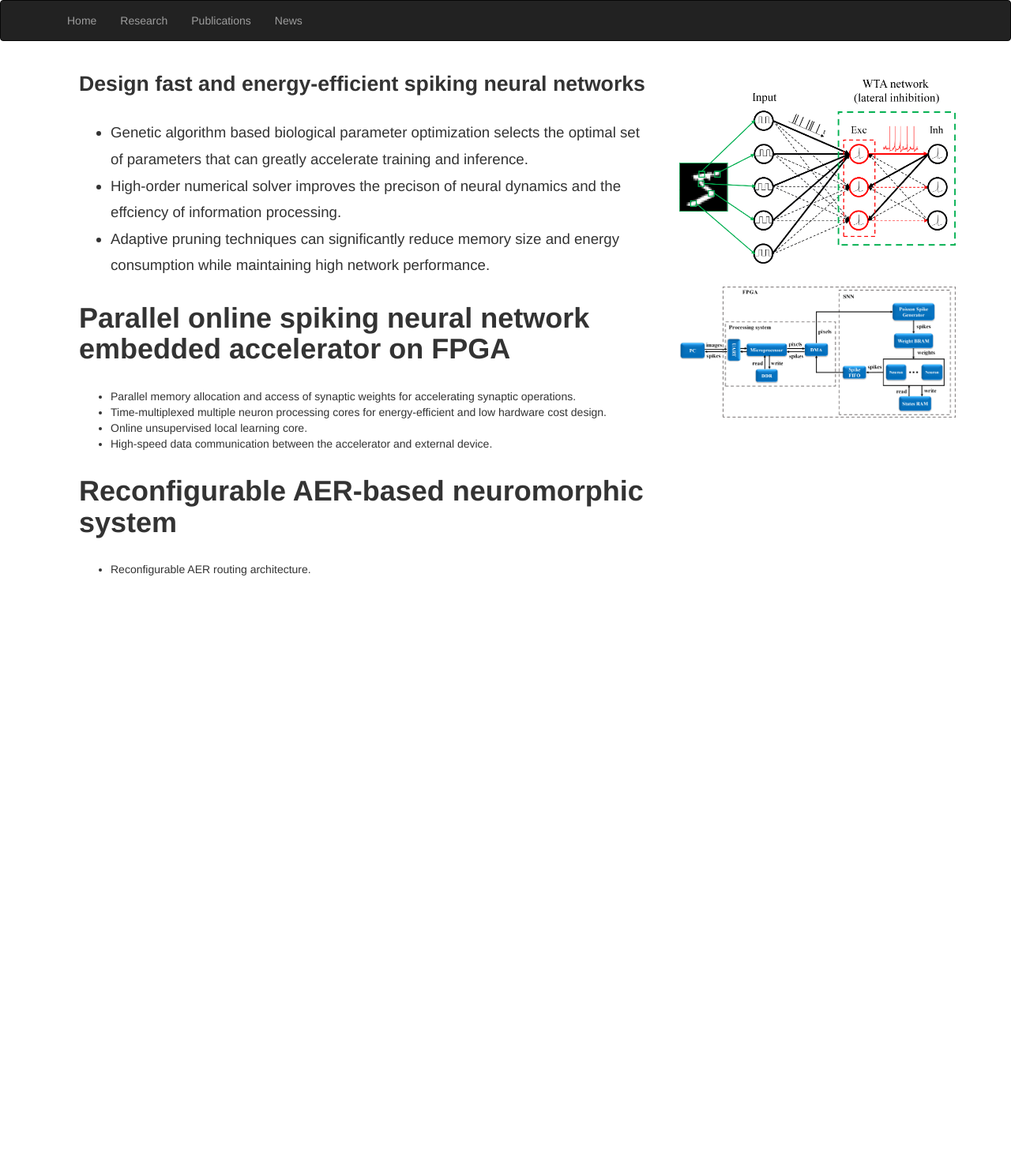
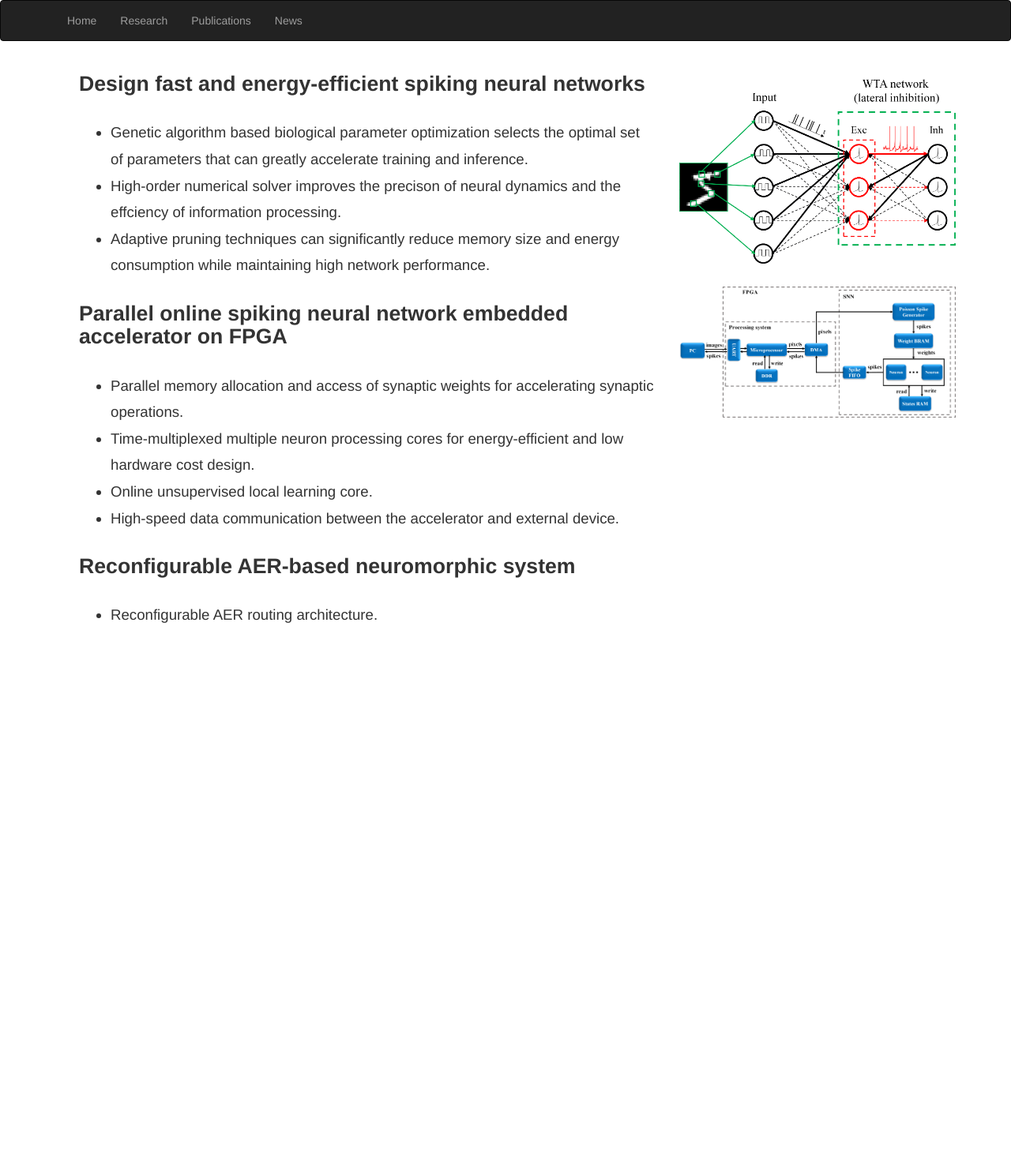
Before and after one commit to Wenzheguo/Wenzheguo.github.io, a Jekyll site: the page built from Research/index.html, in a window 1280 px wide. Shown: the whole page at 79% size. Built offline with Jekyll 4.4.1, drawn with Linux system fonts in a browser that asks for light colours; after the commit the page ends 900 px from its top, so only the background shows below that.

Commit message:
Update index.html

```diff
--- a/Research/index.html
+++ b/Research/index.html
@@ -22,8 +22,8 @@
         </div>
 
         <div class="col-md-8">
-            <h1><strong>Parallel online spiking neural network embedded accelerator on FPGA</strong></h1><br/>
-            <ul>
+            <h1 style="font-size: 20pt;"><strong>Parallel online spiking neural network embedded accelerator on FPGA</strong></h1><br/>
+            <ul style="font-size:14pt;line-height:180%;">
                 <li> Parallel memory allocation and access of synaptic weights for accelerating synaptic operations. </li>
                 <li> Time-multiplexed multiple neuron processing cores for energy-efficient and low hardware cost design. </li>
                 <li> Online unsupervised local learning core. </li>
@@ -35,9 +35,9 @@
             <img class="img-responsive" src="/images/system_overview.png" style="width:200;height=100" alt="Myself"><br>
         </div>
 
-        <div class="col-md-8" style="height: 100vh;">
-            <h1><strong>Reconfigurable AER-based neuromorphic system</strong></h1><br/>
-            <ul>
+        <div class="col-md-8">
+            <h1 style="font-size: 20pt;"><strong>Reconfigurable AER-based neuromorphic system</strong></h1><br/>
+            <ul style="font-size:14pt;line-height:180%;">
                 <li> Reconfigurable AER routing architecture. </li>
             </ul>
         </div>
```
